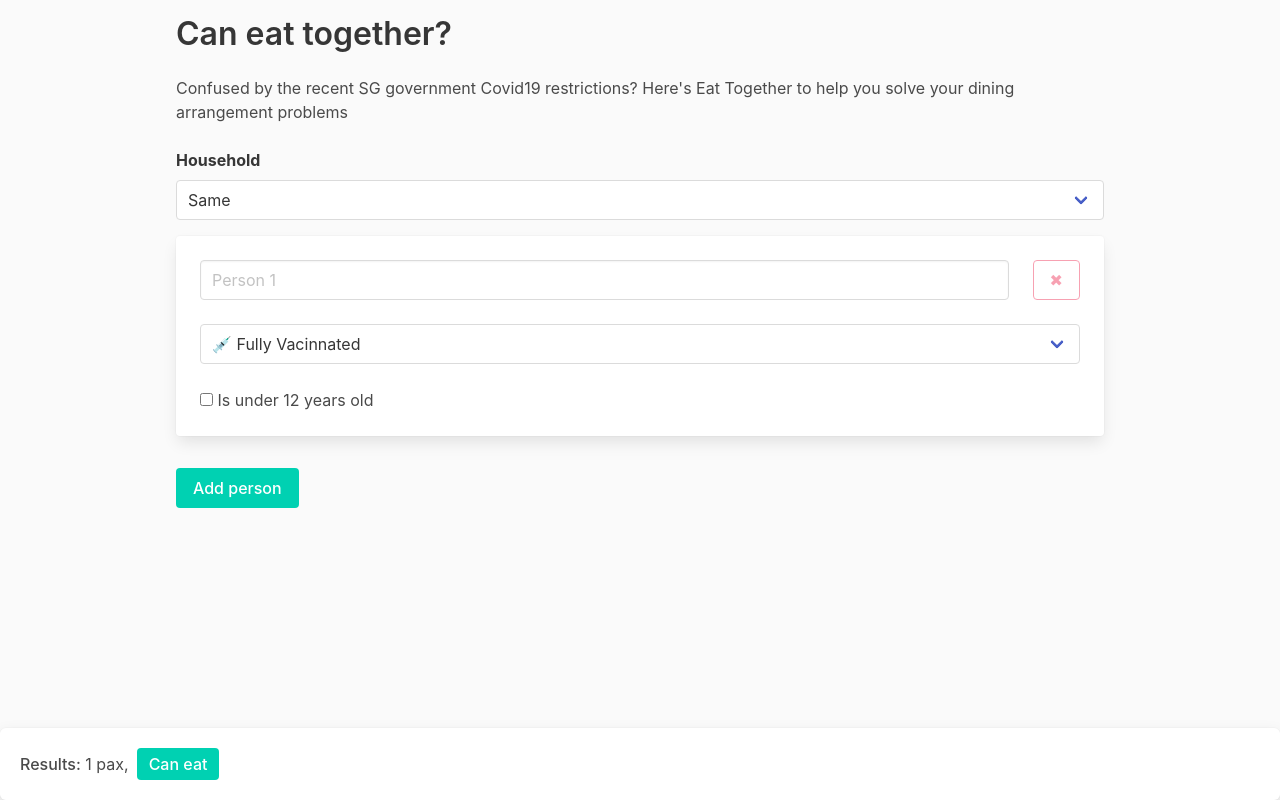
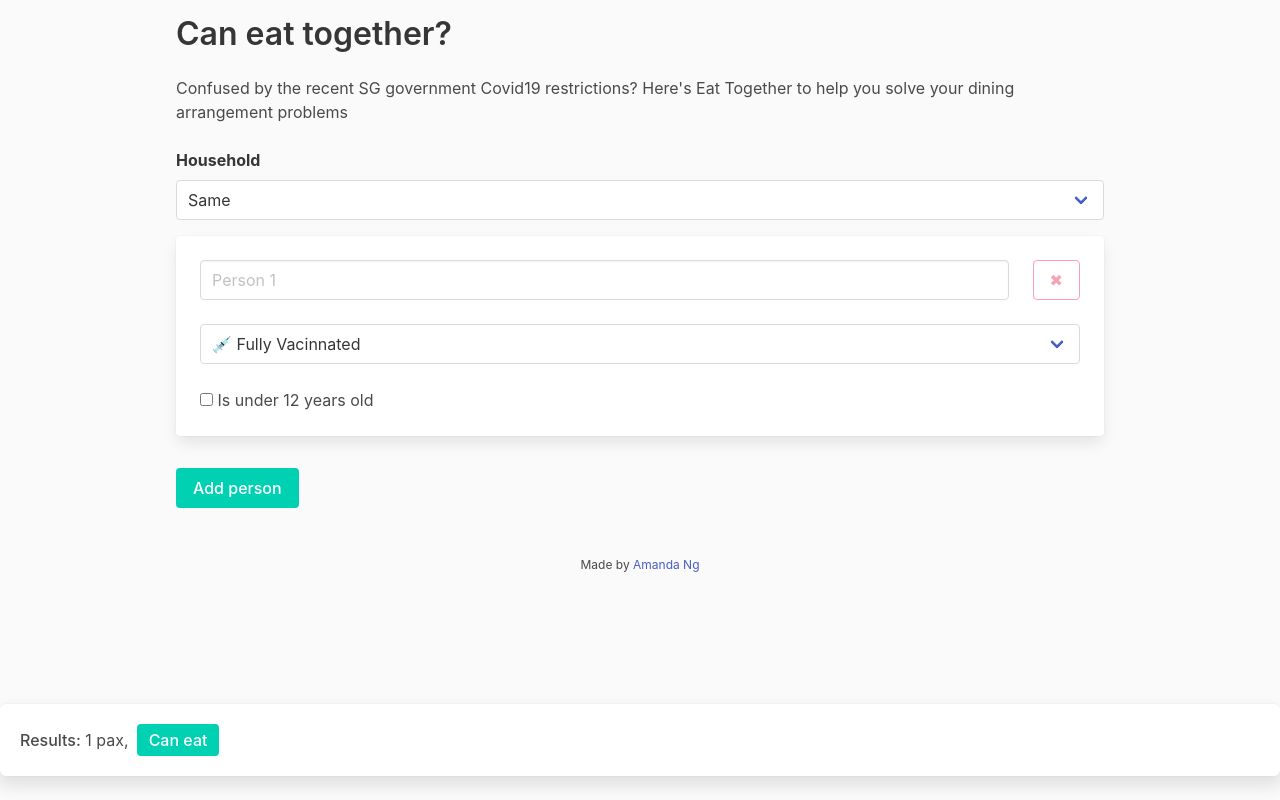
Before and after one commit to ngamanda/Eat-Together, a React (Create React App) app: page / in a window 1280 px wide. Built offline with nearby package versions, Linux system fonts and the light colour scheme.

Commit message:
Add my name

```diff
--- a/src/components/Page.js
+++ b/src/components/Page.js
@@ -12,6 +12,16 @@ function Page() {
       </p>
       <br />
       <Form />
+      <p className="mt-6 has-text-centered is-size-7">
+        Made by{` `}
+        <a
+          rel="noopener noreferrer"
+          href="https://www.ngamanda.com/"
+          target="_blank"
+        >
+          Amanda Ng
+        </a>
+      </p>
     </div>
   );
 }
```
